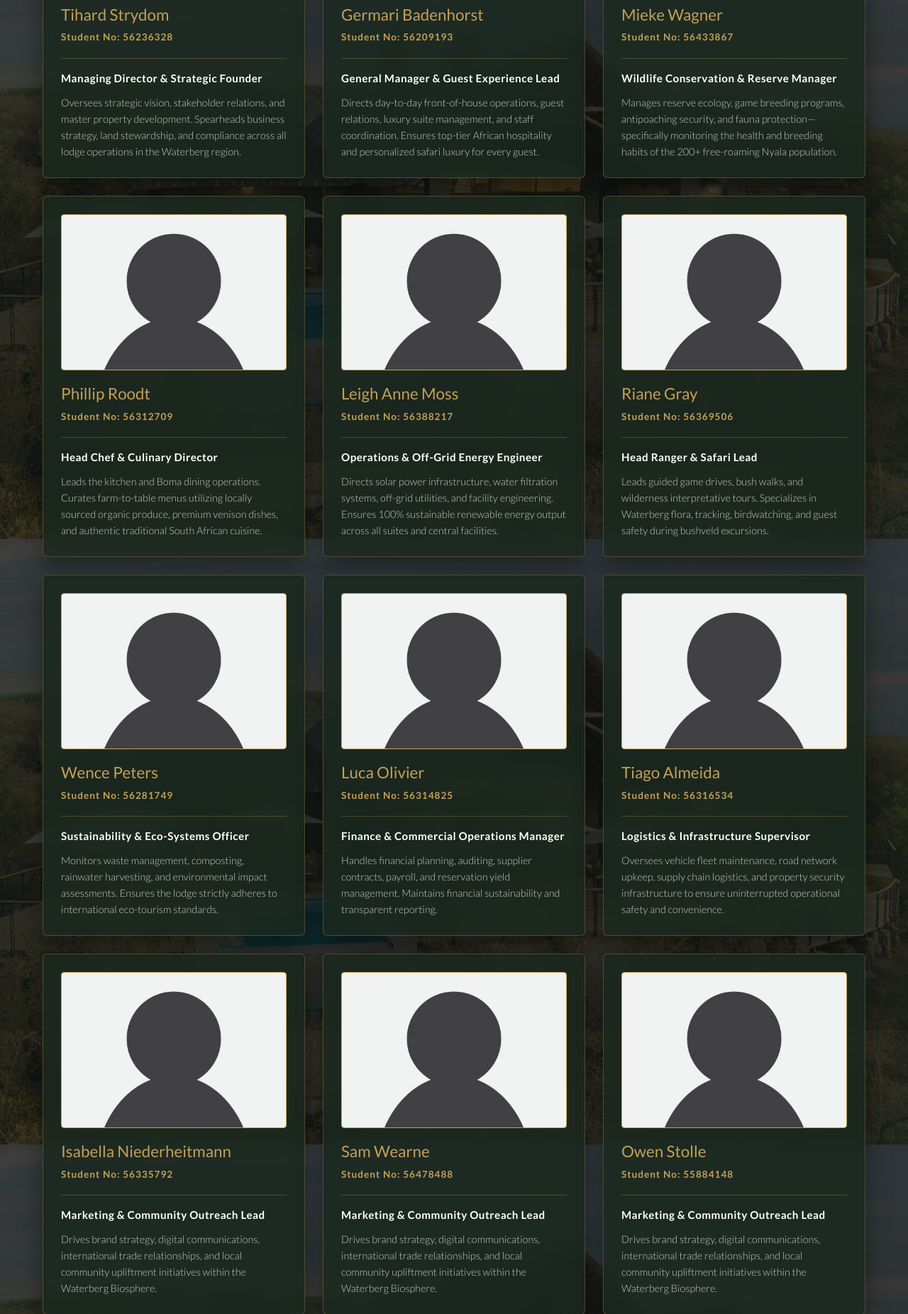
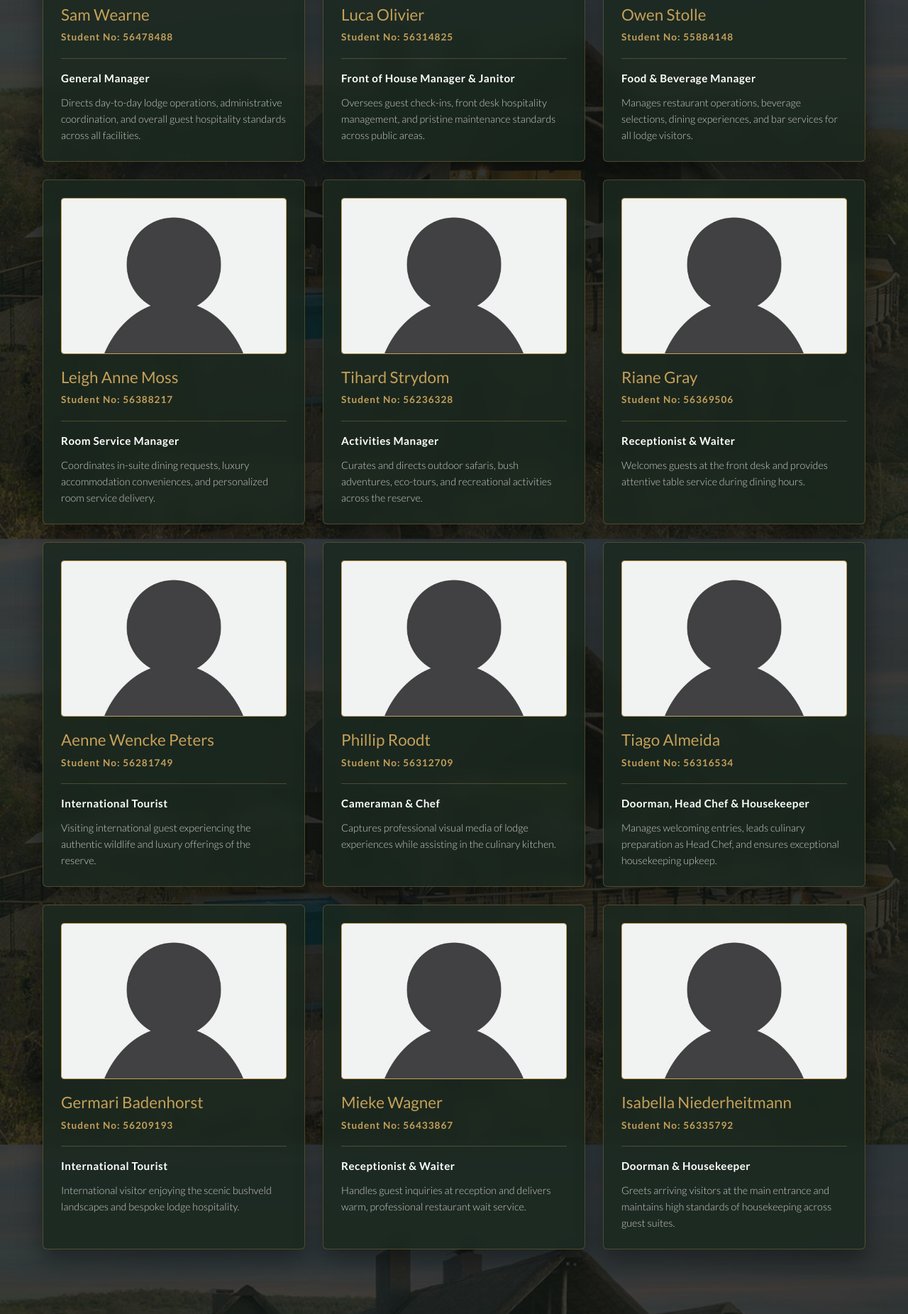
Before and after one commit to tihard-strydom/Nyala-Ridge-Eco-Lodge, a plain HTML site: page team.html in a window 1280 px wide. Shown: the part 948-2800 px from the top of the page at 71% size. Drawn offline with nearby package versions, Linux system fonts and the light colour scheme; a web font is replaced by a local one.

Commit message:
Add files via upload

```diff
--- a/team.html
+++ b/team.html
@@ -262,13 +262,81 @@
     <!-- MAIN CONTENT AREA -->
     <div class="container">
 
-        <!-- INDIVIDUAL MEMBER CARDS (10 MEMBERS) -->
+        <!-- INDIVIDUAL MEMBER CARDS (12 MEMBERS) -->
         <h2 class="section-title">Staff Details & Operational Roles</h2>
         <p class="section-subtitle">Individual portfolios and operational oversight</p>
 
         <div class="team-grid">
 
-            <!-- Member 1 -->
+            <!-- Member 1: Sam -->
+            <div class="member-card">
+                <div>
+                    <div class="member-img-wrapper">
+                        <img src="image19.jpg" alt="Sam Wearne">
+                    </div>
+                    <div class="member-header">
+                        <div class="member-name">Sam Wearne</div>
+                        <div class="member-student-id">Student No: 56478488</div>
+                    </div>
+                    <div class="member-role">General Manager</div>
+                    <div class="member-desc">
+                        Directs day-to-day lodge operations, administrative coordination, and overall guest hospitality standards across all facilities.
+                    </div>
+                </div>
+            </div>
+
+            <!-- Member 2: Luca -->
+            <div class="member-card">
+                <div>
+                    <div class="member-img-wrapper">
+                        <img src="image19.jpg" alt="Luca Olivier">
+                    </div>
+                    <div class="member-header">
+                        <div class="member-name">Luca Olivier</div>
+                        <div class="member-student-id">Student No: 56314825</div>
+                    </div>
+                    <div class="member-role">Front of House Manager & Janitor</div>
+                    <div class="member-desc">
+                        Oversees guest check-ins, front desk hospitality management, and pristine maintenance standards across public areas.
+                    </div>
+                </div>
+            </div>
+
+            <!-- Member 3: Owen -->
+            <div class="member-card">
+                <div>
+                    <div class="member-img-wrapper">
+                        <img src="image19.jpg" alt="Owen Stolle">
+                    </div>
+                    <div class="member-header">
+                        <div class="member-name">Owen Stolle</div>
+                        <div class="member-student-id">Student No: 55884148</div>
+                    </div>
+                    <div class="member-role">Food & Beverage Manager</div>
+                    <div class="member-desc">
+                        Manages restaurant operations, beverage selections, dining experiences, and bar services for all lodge visitors.
+                    </div>
+                </div>
+            </div>
+
+            <!-- Member 4: Leigh-Anne -->
+            <div class="member-card">
+                <div>
+                    <div class="member-img-wrapper">
+                        <img src="image19.jpg" alt="Leigh Anne Moss">
+                    </div>
+                    <div class="member-header">
+                        <div class="member-name">Leigh Anne Moss</div>
+                        <div class="member-student-id">Student No: 56388217</div>
+                    </div>
+                    <div class="member-role">Room Service Manager</div>
+                    <div class="member-desc">
+                        Coordinates in-suite dining requests, luxury accommodation conveniences, and personalized room service delivery.
+                    </div>
+                </div>
+            </div>
+
+            <!-- Member 5: Tihard -->
             <div class="member-card">
                 <div>
                     <div class="member-img-wrapper">
@@ -278,14 +346,82 @@
                         <div class="member-name">Tihard Strydom</div>
                         <div class="member-student-id">Student No: 56236328</div>
                     </div>
-                    <div class="member-role">Managing Director & Strategic Founder</div>
+                    <div class="member-role">Activities Manager</div>
                     <div class="member-desc">
-                        Oversees strategic vision, stakeholder relations, and master property development. Spearheads business strategy, land stewardship, and compliance across all lodge operations in the Waterberg region.
+                        Curates and directs outdoor safaris, bush adventures, eco-tours, and recreational activities across the reserve.
                     </div>
                 </div>
             </div>
 
-            <!-- Member 2 -->
+            <!-- Member 6: Riane -->
+            <div class="member-card">
+                <div>
+                    <div class="member-img-wrapper">
+                        <img src="image19.jpg" alt="Riane Gray">
+                    </div>
+                    <div class="member-header">
+                        <div class="member-name">Riane Gray</div>
+                        <div class="member-student-id">Student No: 56369506</div>
+                    </div>
+                    <div class="member-role">Receptionist & Waiter</div>
+                    <div class="member-desc">
+                        Welcomes guests at the front desk and provides attentive table service during dining hours.
+                    </div>
+                </div>
+            </div>
+
+            <!-- Member 7: Wencke -->
+            <div class="member-card">
+                <div>
+                    <div class="member-img-wrapper">
+                        <img src="image19.jpg" alt="Wence Peters">
+                    </div>
+                    <div class="member-header">
+                        <div class="member-name">Aenne Wencke Peters</div>
+                        <div class="member-student-id">Student No: 56281749</div>
+                    </div>
+                    <div class="member-role">International Tourist</div>
+                    <div class="member-desc">
+                        Visiting international guest experiencing the authentic wildlife and luxury offerings of the reserve.
+                    </div>
+                </div>
+            </div>
+
+            <!-- Member 8: Phillip -->
+            <div class="member-card">
+                <div>
+                    <div class="member-img-wrapper">
+                        <img src="image19.jpg" alt="Phillip Roodt">
+                    </div>
+                    <div class="member-header">
+                        <div class="member-name">Phillip Roodt</div>
+                        <div class="member-student-id">Student No: 56312709</div>
+                    </div>
+                    <div class="member-role">Cameraman & Chef</div>
+                    <div class="member-desc">
+                        Captures professional visual media of lodge experiences while assisting in the culinary kitchen.
+                    </div>
+                </div>
+            </div>
+
+            <!-- Member 9: Tiago -->
+            <div class="member-card">
+                <div>
+                    <div class="member-img-wrapper">
+                        <img src="image19.jpg" alt="Tiago Almeida">
+                    </div>
+                    <div class="member-header">
+                        <div class="member-name">Tiago Almeida</div>
+                        <div class="member-student-id">Student No: 56316534</div>
+                    </div>
+                    <div class="member-role">Doorman, Head Chef & Housekeeper</div>
+                    <div class="member-desc">
+                        Manages welcoming entries, leads culinary preparation as Head Chef, and ensures exceptional housekeeping upkeep.
+                    </div>
+                </div>
+            </div>
+
+            <!-- Member 10: Germari -->
             <div class="member-card">
                 <div>
                     <div class="member-img-wrapper">
@@ -293,16 +429,16 @@
                     </div>
                     <div class="member-header">
                         <div class="member-name">Germari Badenhorst</div>
-						<div class="member-student-id">Student No: 56209193</div>
+                        <div class="member-student-id">Student No: 56209193</div>
                     </div>
-                    <div class="member-role">General Manager & Guest Experience Lead</div>
+                    <div class="member-role">International Tourist</div>
                     <div class="member-desc">
-                        Directs day-to-day front-of-house operations, guest relations, luxury suite management, and staff coordination. Ensures top-tier African hospitality and personalized safari luxury for every guest.
+                        International visitor enjoying the scenic bushveld landscapes and bespoke lodge hospitality.
                     </div>
                 </div>
             </div>
 
-            <!-- Member 3 -->
+            <!-- Member 11: Mieke -->
             <div class="member-card">
                 <div>
                     <div class="member-img-wrapper">
@@ -310,164 +446,28 @@
                     </div>
                     <div class="member-header">
                         <div class="member-name">Mieke Wagner</div>
-						<div class="member-student-id">Student No: 56433867</div>
+                        <div class="member-student-id">Student No: 56433867</div>
                     </div>
-                    <div class="member-role">Wildlife Conservation & Reserve Manager</div>
+                    <div class="member-role">Receptionist & Waiter</div>
                     <div class="member-desc">
-                        Manages reserve ecology, game breeding programs, antipoaching security, and fauna protection—specifically monitoring the health and breeding habits of the 200+ free-roaming Nyala population.
+                        Handles guest inquiries at reception and delivers warm, professional restaurant wait service.
                     </div>
                 </div>
             </div>
 
-            <!-- Member 4 -->
+            <!-- Member 12: Bella -->
             <div class="member-card">
                 <div>
                     <div class="member-img-wrapper">
-                        <img src="image19.jpg" alt="Phillip Roodt">
-                    </div>
-                    <div class="member-header">
-                        <div class="member-name">Phillip Roodt</div>
-						<div class="member-student-id">Student No: 56312709</div>
-                    </div>
-                    <div class="member-role">Head Chef & Culinary Director</div>
-                    <div class="member-desc">
-                        Leads the kitchen and Boma dining operations. Curates farm-to-table menus utilizing locally sourced organic produce, premium venison dishes, and authentic traditional South African cuisine.
-                    </div>
-                </div>
-            </div>
-
-            <!-- Member 5 -->
-            <div class="member-card">
-                <div>
-                    <div class="member-img-wrapper">
-                        <img src="image19.jpg" alt="Leigh Anne Moss">
-                    </div>
-                    <div class="member-header">
-                        <div class="member-name">Leigh Anne Moss</div>
-						<div class="member-student-id">Student No: 56388217</div>
-                    </div>
-                    <div class="member-role">Operations & Off-Grid Energy Engineer</div>
-                    <div class="member-desc">
-                        Directs solar power infrastructure, water filtration systems, off-grid utilities, and facility engineering. Ensures 100% sustainable renewable energy output across all suites and central facilities.
-                    </div>
-                </div>
-            </div>
-
-            <!-- Member 6 -->
-            <div class="member-card">
-                <div>
-                    <div class="member-img-wrapper">
-                        <img src="image19.jpg" alt="Riane Gray">
-                    </div>
-                    <div class="member-header">
-                        <div class="member-name">Riane Gray</div>
-						<div class="member-student-id">Student No: 56369506</div>
-                    </div>
-                    <div class="member-role">Head Ranger & Safari Lead</div>
-                    <div class="member-desc">
-                        Leads guided game drives, bush walks, and wilderness interpretative tours. Specializes in Waterberg flora, tracking, birdwatching, and guest safety during bushveld excursions.
-                    </div>
-                </div>
-            </div>
-
-            <!-- Member 7 -->
-            <div class="member-card">
-                <div>
-                    <div class="member-img-wrapper">
-                        <img src="image19.jpg" alt="Wence Peters">
-                    </div>
-                    <div class="member-header">
-                        <div class="member-name">Wence Peters</div>
-						<div class="member-student-id">Student No: 56281749</div>
-                    </div>
-                    <div class="member-role">Sustainability & Eco-Systems Officer</div>
-                    <div class="member-desc">
-                        Monitors waste management, composting, rainwater harvesting, and environmental impact assessments. Ensures the lodge strictly adheres to international eco-tourism standards.
-                    </div>
-                </div>
-            </div>
-
-            <!-- Member 8 -->
-            <div class="member-card">
-                <div>
-                    <div class="member-img-wrapper">
-                        <img src="image19.jpg" alt="Luca">
-                    </div>
-                    <div class="member-header">
-                        <div class="member-name">Luca Olivier</div>
-						<div class="member-student-id">Student No: 56314825</div>
-                    </div>
-                    <div class="member-role">Finance & Commercial Operations Manager</div>
-                    <div class="member-desc">
-                        Handles financial planning, auditing, supplier contracts, payroll, and reservation yield management. Maintains financial sustainability and transparent reporting.
-                    </div>
-                </div>
-            </div>
-
-            <!-- Member 9 -->
-            <div class="member-card">
-                <div>
-                    <div class="member-img-wrapper">
-                        <img src="image19.jpg" alt="Tiago Almeida">
-                    </div>
-                    <div class="member-header">
-                        <div class="member-name">Tiago Almeida</div>
-						<div class="member-student-id">Student No: 56316534</div>
-                    </div>
-                    <div class="member-role">Logistics & Infrastructure Supervisor</div>
-                    <div class="member-desc">
-                        Oversees vehicle fleet maintenance, road network upkeep, supply chain logistics, and property security infrastructure to ensure uninterrupted operational safety and convenience.
-                    </div>
-                </div>
-            </div>
-
-            <!-- Member 10 -->
-            <div class="member-card">
-                <div>
-                    <div class="member-img-wrapper">
-                        <img src="image19.jpg" alt="Team Member">
+                        <img src="image19.jpg" alt="Isabella Niederheitmann">
                     </div>
                     <div class="member-header">
                         <div class="member-name">Isabella Niederheitmann</div>
-						<div class="member-student-id">Student No: 56335792</div>
+                        <div class="member-student-id">Student No: 56335792</div>
                     </div>
-                    <div class="member-role">Marketing & Community Outreach Lead</div>
+                    <div class="member-role">Doorman & Housekeeper</div>
                     <div class="member-desc">
-                        Drives brand strategy, digital communications, international trade relationships, and local community upliftment initiatives within the Waterberg Biosphere.
-                    </div>
-                </div>
-            </div>
-
-			<!-- Member 11 -->
-            <div class="member-card">
-                <div>
-                    <div class="member-img-wrapper">
-                        <img src="image19.jpg" alt="Team Member">
-                    </div>
-                    <div class="member-header">
-                        <div class="member-name">Sam Wearne</div>
-						<div class="member-student-id">Student No: 56478488</div>
-                    </div>
-                    <div class="member-role">Marketing & Community Outreach Lead</div>
-                    <div class="member-desc">
-                        Drives brand strategy, digital communications, international trade relationships, and local community upliftment initiatives within the Waterberg Biosphere.
-                    </div>
-                </div>
-            </div>
-
-			<!-- Member 12 -->
-            <div class="member-card">
-                <div>
-                    <div class="member-img-wrapper">
-                        <img src="image19.jpg" alt="Team Member">
-                    </div>
-                    <div class="member-header">
-                        <div class="member-name">Owen Stolle</div>
-						<div class="member-student-id">Student No: 55884148</div>
-                    </div>
-                    <div class="member-role">Marketing & Community Outreach Lead</div>
-                    <div class="member-desc">
-                        Drives brand strategy, digital communications, international trade relationships, and local community upliftment initiatives within the Waterberg Biosphere.
+                        Greets arriving visitors at the main entrance and maintains high standards of housekeeping across guest suites.
                     </div>
                 </div>
             </div>
@@ -537,13 +537,17 @@
         </div>
 
         <div class="footer-socials">
-            <a href="#">Instagram</a>
-            <a href="#">Facebook</a>
-            <a href="#">TikTok</a>
+            <a href="https://www.instagram.com/nyala_ridge_eco_lodge?igsh=MW5hNTU1dXhxczZsZQ%3D%3D&utm_source=qr" target="_blank">Instagram</a>
+            <a href="https://www.facebook.com/share/1KejukP773/?mibextid=wwXIfr" target="_blank">Facebook</a>
         </div>
 
-        <p style="margin-top: 20px; font-size: 0.78rem; color: #555; letter-spacing: 1px;">
-            © 2026 Nyala Ridge Eco Lodge. Handcrafted with absolute precision. | Patron: Tihard Strydom
+        <!-- Fictional Notice -->
+        <p style="margin-top: 15px; font-size: 0.8rem; color: var(--accent-gold); font-style: italic; letter-spacing: 0.5px;">
+            *Note: Nyala Ridge Eco Lodge is a fictional concept created for portfolio and project demonstration purposes.
+        </p>
+
+        <p style="margin-top: 15px; font-size: 0.78rem; color: #555; letter-spacing: 1px;">
+            © 2026 Nyala Ridge Eco Lodge. Handcrafted with absolute precision. | Patron: Tihard Strydom (56236328)
         </p>
     </footer>
 
```
Also changed, not shown: gallery.html (+10 -5 lines), index.html (+35 -9 lines), logbook.html (+64 -14 lines), packages.html (+9 -5 lines), price_list.html (+9 -5 lines), sustainability.html (+9 -5 lines).
